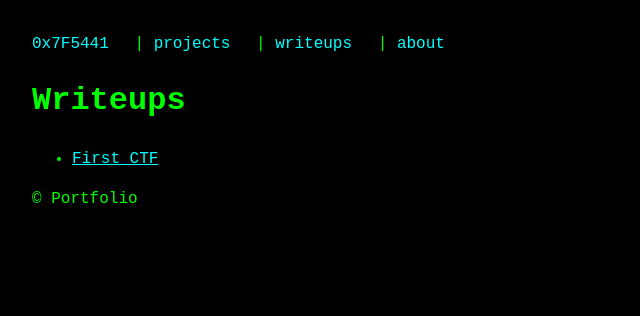
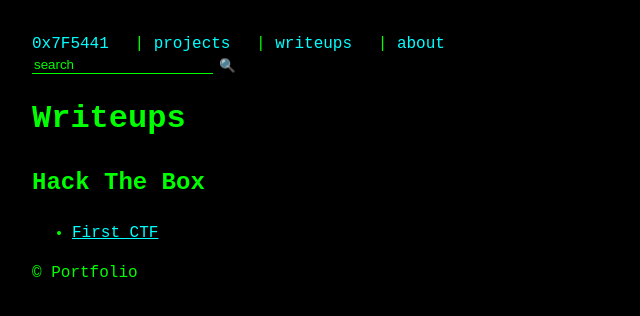
Before and after one commit to Respilot/writeup, a Jekyll site: the page built from writeups/index.md, in a window 1280 px wide. Shown: the top 316 px of the page, without its empty margins (0-640 px from the left). Built offline with Jekyll 4.4.1, drawn with Linux system fonts in a browser that asks for light colours.

Commit message:
Group writeups by platform

```diff
--- a/_layouts/default.html
+++ b/_layouts/default.html
@@ -13,6 +13,11 @@
       <a href="{{ '/writeups' | relative_url }}">writeups</a> |
       <a href="{{ '/about' | relative_url }}">about</a>
     </nav>
+    <div class="search-bar">
+      <input type="text" id="search-input" placeholder="search">
+      <button id="search-button" aria-label="search">&#128269;</button>
+    </div>
+    <div id="search-results"></div>
   </header>
   <main>
     {{ content }}
@@ -20,5 +25,6 @@
   <footer>
     <p>&copy; {{ site.title }}</p>
   </footer>
+  <script src="{{ '/assets/js/search.js' | relative_url }}"></script>
 </body>
 </html>
--- a/_writeups/first-ctf.md
+++ b/_writeups/first-ctf.md
@@ -1,6 +1,7 @@
 ---
 layout: default
 title: First CTF
+platform: Hack The Box
 ---
 
 This is a placeholder write‑up for my first capture‑the‑flag challenge.
--- a/assets/css/style.css
+++ b/assets/css/style.css
@@ -16,3 +16,38 @@ a {
 a:hover {
   text-decoration: underline;
 }
+
+.search-bar {
+  display: flex;
+  align-items: center;
+}
+
+.search-bar input {
+  background: transparent;
+  border: none;
+  border-bottom: 1px solid #0f0;
+  color: #0f0;
+}
+
+.search-bar input::placeholder {
+  color: #0f0;
+}
+
+.search-bar input:focus {
+  outline: none;
+}
+
+.search-bar button {
+  background: transparent;
+  border: none;
+  color: #0f0;
+  cursor: pointer;
+}
+
+.search-bar button:focus {
+  outline: none;
+}
+
+#search-results div {
+  margin-top: 0.5rem;
+}
--- /dev/null
+++ b/assets/js/search.js
@@ -0,0 +1,34 @@
+---
+---
+function initSearch() {
+  var input = document.getElementById('search-input');
+  var results = document.getElementById('search-results');
+  if (!input || !results) return;
+
+  var indexData = [];
+  fetch('{{ "/search.json" | relative_url }}')
+    .then(function(res) { return res.json(); })
+    .then(function(data) { indexData = data; });
+
+  function search() {
+    var query = input.value.trim().toLowerCase();
+    results.innerHTML = '';
+    if (!query) return;
+    var matches = indexData.filter(function(item) {
+      return item.content.toLowerCase().indexOf(query) !== -1 ||
+             item.title.toLowerCase().indexOf(query) !== -1;
+    });
+    matches.forEach(function(item) {
+      var div = document.createElement('div');
+      var a = document.createElement('a');
+      a.href = item.url;
+      a.textContent = item.title;
+      div.appendChild(a);
+      results.appendChild(div);
+    });
+  }
+
+  input.addEventListener('input', search);
+}
+
+document.addEventListener('DOMContentLoaded', initSearch);
--- /dev/null
+++ b/search.json
@@ -0,0 +1,15 @@
+---
+layout: null
+---
+[
+  {% assign pages = site.pages | where_exp: "page", "page.search_exclude != true" %}
+  {% assign writeups = site.writeups | where_exp: "page", "page.search_exclude != true" %}
+  {% assign all_pages = pages | concat: writeups %}
+  {% for page in all_pages %}
+  {
+    "title": "{{ page.title | escape }}",
+    "url": "{{ page.url | relative_url }}",
+    "content": {{ page.content | markdownify | strip_html | jsonify }}
+  }{% unless forloop.last %},{% endunless %}
+  {% endfor %}
+]
--- a/writeups/index.md
+++ b/writeups/index.md
@@ -5,8 +5,12 @@ title: Writeups
 
 # Writeups
 
+{% assign groups = site.writeups | group_by: 'platform' %}
+{% for group in groups %}
+## {{ group.name }}
 <ul>
-{% for post in site.writeups %}
+{% for post in group.items %}
   <li><a href="{{ post.url | relative_url }}">{{ post.title }}</a></li>
 {% endfor %}
 </ul>
+{% endfor %}
```
